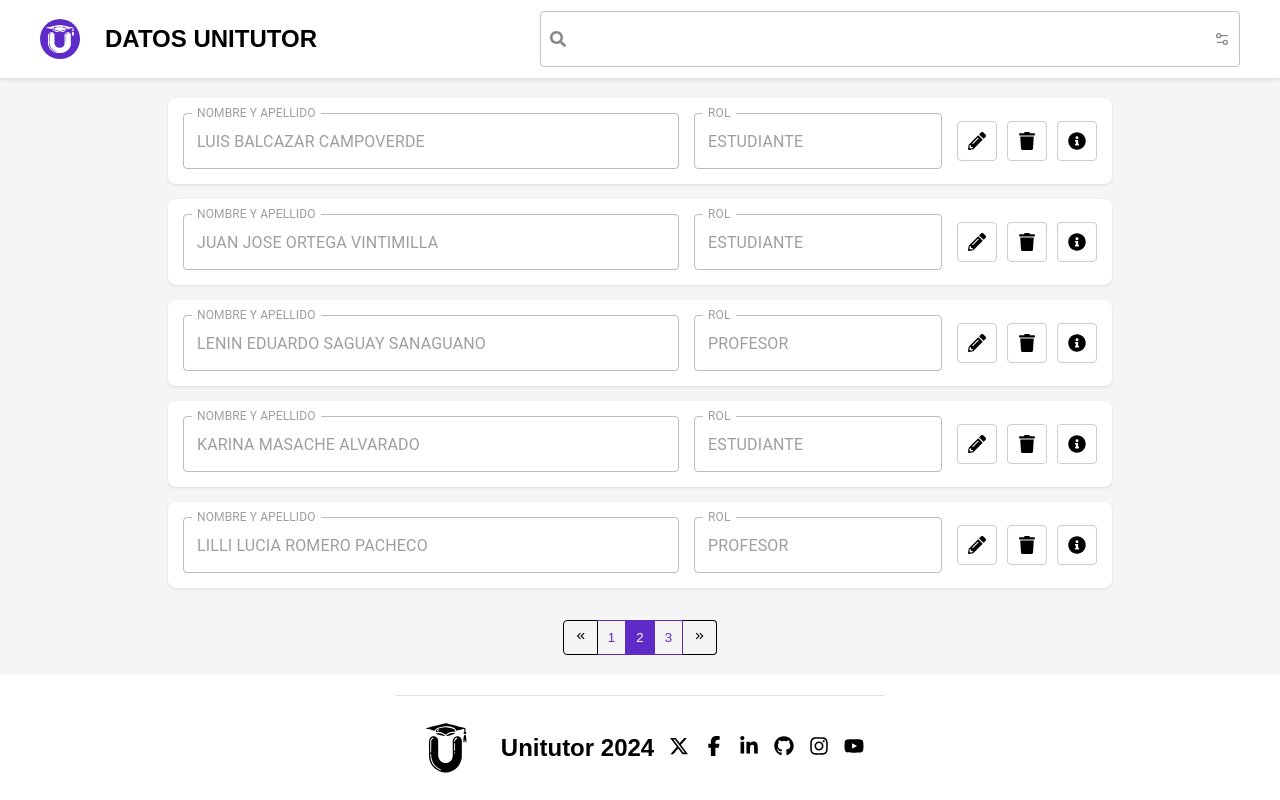
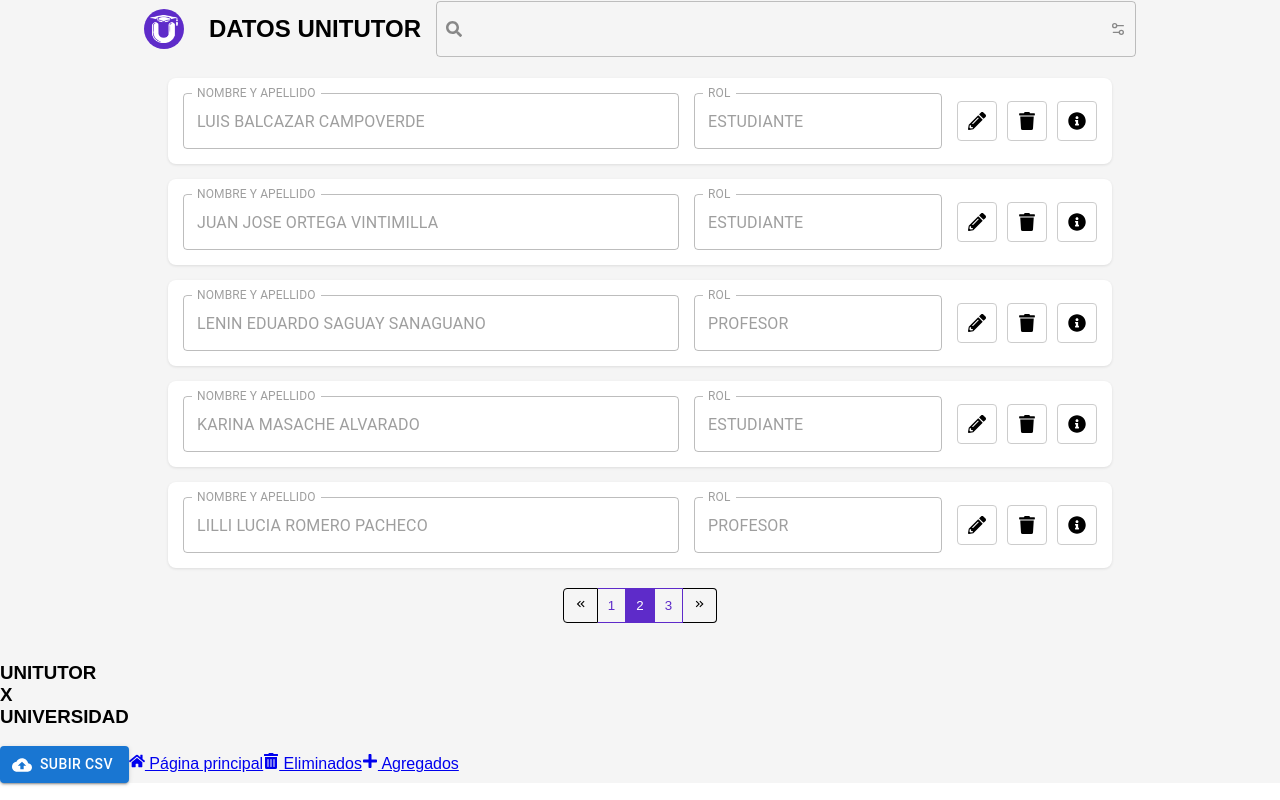
Before and after one commit to mateosanchezh/UniTutor, a React (Vite) app in the folder client/: page /admin in a window 1280 px wide. Built offline with nearby package versions, Linux system fonts and the light colour scheme.

Commit message:
Falta acomodar el diseño de la pagina

```diff
--- a/client/src/Components/Home/Admin.jsx
+++ b/client/src/Components/Home/Admin.jsx
@@ -1,13 +1,15 @@
 import React from 'react'
 import TextField from '@mui/material/TextField';
-import { FaSearch, FaPencilAlt, FaTrash, FaInfoCircle, FaChevronLeft, FaChevronRight } from 'react-icons/fa';
+import { FaSearch, FaPencilAlt, FaTrash, FaInfoCircle } from 'react-icons/fa';
 import { FaXTwitter, FaFacebookF, FaLinkedinIn, FaGithub, FaInstagram, FaYoutube } from 'react-icons/fa6';
 import Group from '../../img/Group.png'
 import UnitutorLogo from '../../img/UnitutorLogo.svg'
 import { MdKeyboardDoubleArrowRight, MdKeyboardDoubleArrowLeft } from "react-icons/md";
 import { LuSettings2 } from "react-icons/lu";
-
-
+import Button from '@mui/material/Button';
+import CloudUploadIcon from '@mui/icons-material/CloudUpload';
+import { styled } from '@mui/material/styles';
+import { FaPlus,FaHome,FaTrashAlt } from "react-icons/fa";
 
 const Admin = () => {
     const data = [
@@ -18,9 +20,21 @@ const Admin = () => {
         { name: "LILLI LUCIA ROMERO PACHECO", role: "PROFESOR" },
     ];
 
+
+const VisuallyHiddenInput = styled('input')({
+    clip: 'rect(0 0 0 0)',
+    clipPath: 'inset(50%)',
+    height: 1,
+    overflow: 'hidden',
+    position: 'absolute',
+    bottom: 0,
+    left: 0,
+    whiteSpace: 'nowrap',
+    width: 1,
+  });
+
     return (
         <div className='admin-page'>
-            <header>
                 <div className="header-content">
                     <div className="logo">
                         <div className="logo-icon">
@@ -38,8 +52,8 @@ const Admin = () => {
                             }}
                         />
                     </div>
+
                 </div>
-            </header>
 
             <main className="container">
                 <div className="user-list">
@@ -67,6 +81,8 @@ const Admin = () => {
                         </div>
                     ))}
                 </div>
+
+
             </main>
 
             <div className="pagination">
@@ -76,7 +92,33 @@ const Admin = () => {
                     <button className="page-button">3</button>
                     <button className="flecha"><MdKeyboardDoubleArrowRight className='flechas' /></button>
                 </div>
-
+                <div className="sidebar">
+                <h3>UNITUTOR <br /> X <br /> UNIVERSIDAD </h3>
+                <Button
+                    className='upload'
+                    component="label"
+                    role={undefined}
+                    variant="contained"
+                    tabIndex={-1}
+                    startIcon={<CloudUploadIcon />}
+                >
+                    Subir CSV
+                    <VisuallyHiddenInput
+                        type="file"
+                        onChange={(event) => console.log(event.target.files)}
+                        multiple
+                    />
+                </Button>
+                <a href="#" className="sidebar-link">
+                    <FaHome className="sidebar-icon" /> Página principal
+                </a>
+                <a href="#" className="sidebar-link">
+                    <FaTrashAlt className="sidebar-icon" /> Eliminados
+                </a>
+                <a href="#" className="sidebar-link">
+                    <FaPlus className="sidebar-icon" /> Agregados
+                </a>
+            </div>
             <footer>
 
                 <div className="footer-content">
@@ -84,6 +126,7 @@ const Admin = () => {
                     <img src={UnitutorLogo} alt="Logo Unitutor" className="Unitutornegro" />
                         <div className="logo-text">Unitutor 2024</div>
                     </div>
+                    <div className='linea-vertical'></div>
                     <div className="social-icons">
                         <a href="#" className="social-icon"><FaXTwitter /></a>
                         <a href="#" className="social-icon"><FaFacebookF /></a>
```
